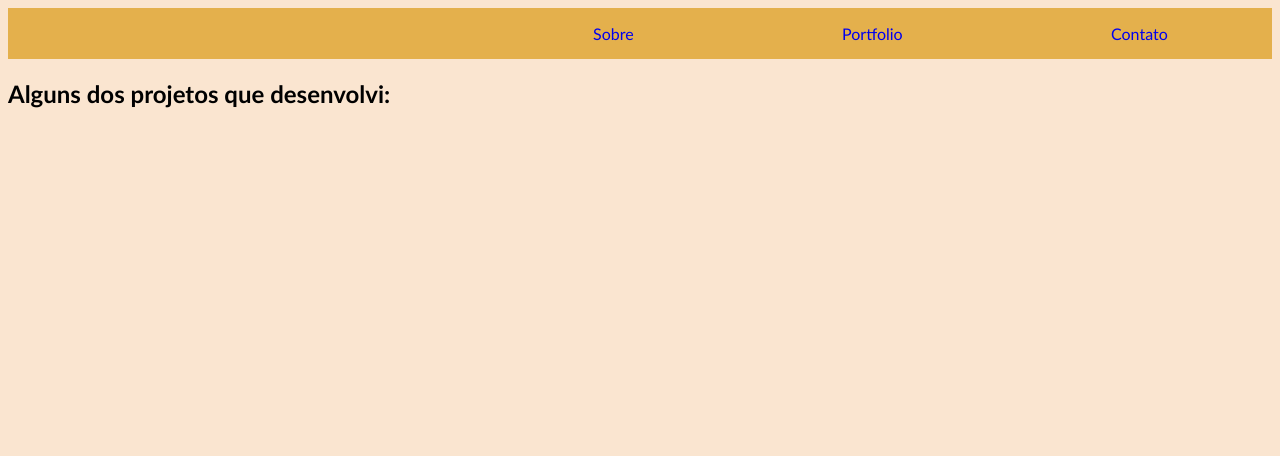
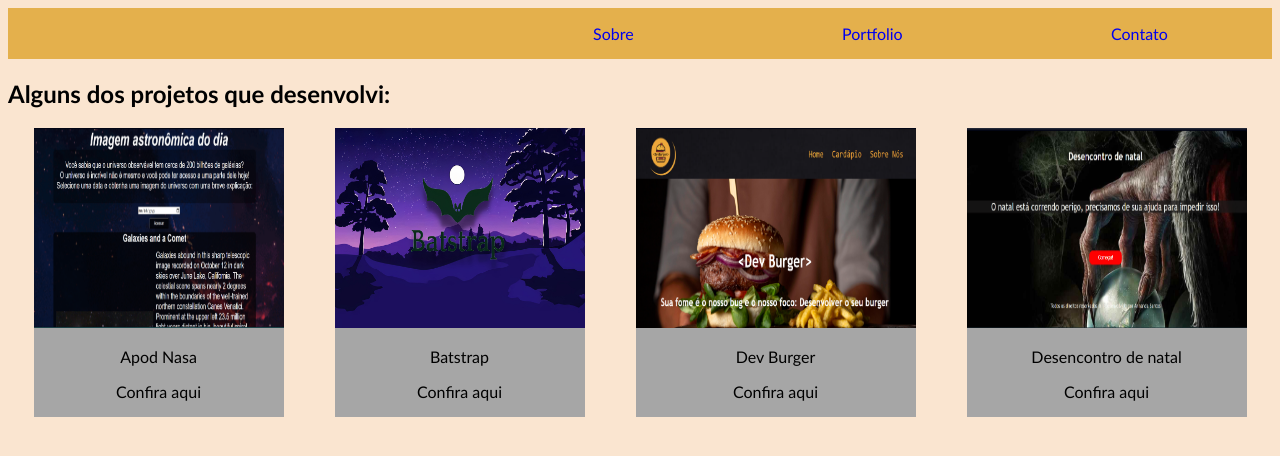
Before and after one commit to asnts/portfolio_annanda, a plain HTML site: page portfolio.html in a window 1280 px wide. Drawn offline with Linux system fonts and the light colour scheme.

Commit message:
feat: inserção de cards e imagens

```diff
--- a/portfolio.html
+++ b/portfolio.html
@@ -19,8 +19,66 @@
     </header>
 
     <main class="container_projetos">
+        <h2>Alguns dos projetos que desenvolvi: </h2>
+        <div class="card">
 
-<h2>Alguns dos projetos que desenvolvi: </h2>
+            <div class="img">
+
+                <img src="./img/apodNasa.png" alt="" width="250px" height="200px">
+
+                <div class="infos">
+                    <p>Apod Nasa</p>
+                    <p>Confira aqui</p>
+                </div>
+
+
+            </div>
+
+            <div class="img">
+
+                <img src="./img/batstrap.png" alt="" width="250px" height="200px">
+
+                <div class="infos">
+                    <p>Batstrap</p>
+                    <p>Confira aqui</p>
+                </div>
+
+
+
+            </div>
+
+            <div class="img">
+                <img src="./img/devburger.png" alt="" width="280px" height="200px">
+
+                <div class="infos">
+                    <p>Dev Burger</p>
+                    <p>Confira aqui</p>
+                </div>
+
+
+
+            </div>
+
+            <div class="img">
+                <img src="./img/desencontro de natal.png" alt="" width="280px" height="200px">
+
+                <div class="infos">
+                    <p>Desencontro de natal</p>
+                    <p>Confira aqui</p>
+
+                </div>
+
+
+            </div>
+
+        </div>
+
+
+
+
+    </main>
+
+
 
 <section class="container_descricao">
 
--- a/style.css
+++ b/style.css
@@ -54,7 +54,7 @@ a:hover
 }
 .container_imagem{
     grid-column-start: 1;
-    grid-column-end: 1;
+    grid-column-end: 2;
     border: #E4B04C solid 2px;
     text-align: center;
 
@@ -80,6 +80,20 @@ a:hover
 /*Página portfolio/*/
 
 
+.card{
+    display: flex;
+    flex-flow: row;
+    justify-content: space-around;
+}
+
+.img{
+    background-color: #A6A6A6;
+    text-align: center;
+}
+
+.infos:hover{
+    color: #FAE5D0;
+}
 
 
 
```
Also changed, not shown: img/Fa-do-Studio-Ghibli-cria-incrivel-tapete-caseiro-de-princesa.jpg (deleted), img/apodNasa.png (added), img/batstrap.png (added), img/batstrap2.png (added), img/desencontro de natal.png (added), img/devburger.png (added).
